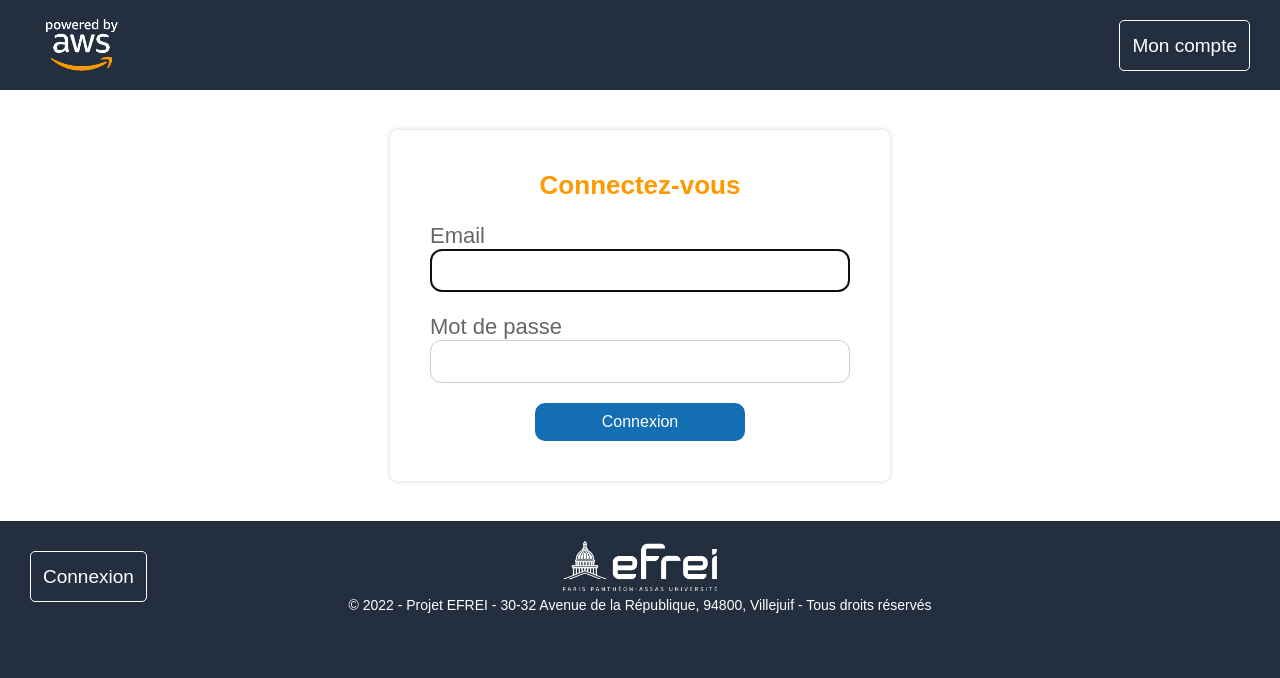
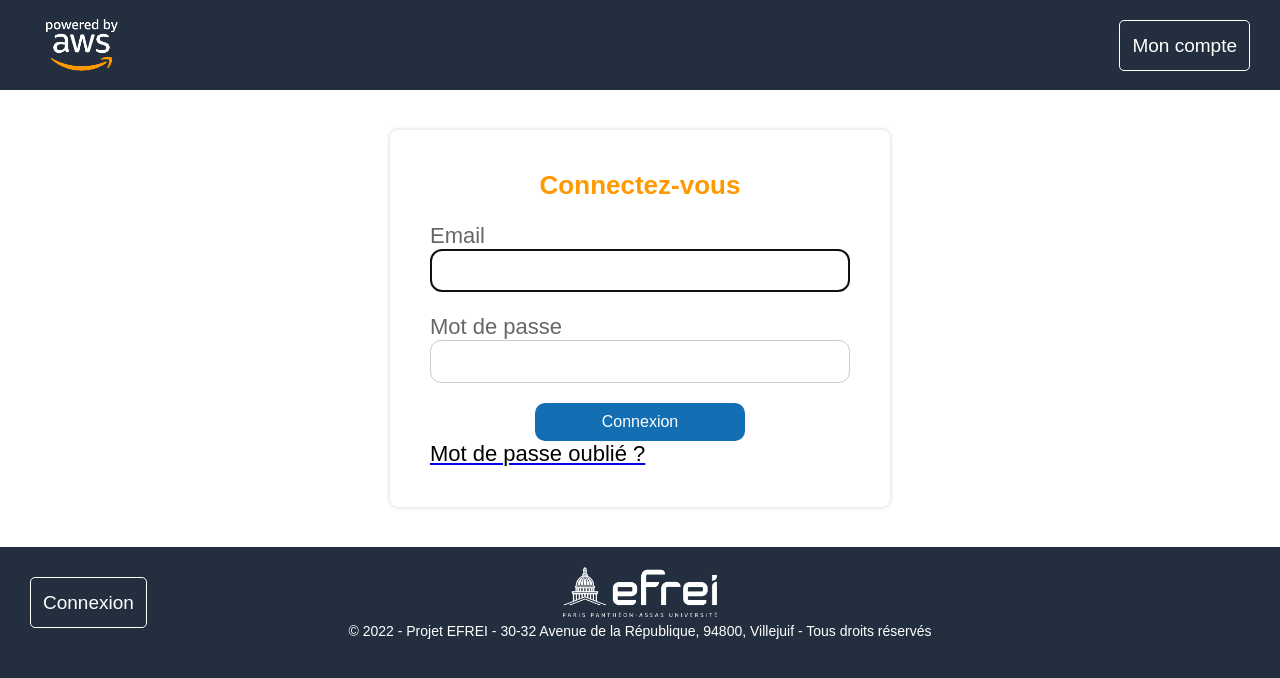
Before and after one commit to chloestephan/engineering-project, a React (Create React App) app in the folder client/: page /admin-login in a window 1280 px wide. Shown: the top 678 px of the page. Built offline with nearby package versions, Linux system fonts and the light colour scheme.

Commit message:
Lien vers mot de passe oublié customer

```diff
--- a/client/src/App.jsx
+++ b/client/src/App.jsx
@@ -7,6 +7,7 @@ import AdminHome from "./components/main/adminhome/AdminHome";
 import Unauthorized from "./components/main/unauthorized/Unauthorized";
 import RequireAuthCustomer from "./components/requireauth/RequireAuthCustomer";
 import FillForm from "./components/main/fillform/FillForm";
+import ForgotPasswordForm from "./components/main/forgotPassword/ForgotPasswordForm";
 
 function App() {
   return (
@@ -15,6 +16,8 @@ function App() {
         <Route path="/admin-login" element={<LoginForm userType="admin" />} />
         <Route path="/customer-login" element={<LoginForm userType="customer" />} />
         <Route path="/unauthorized" element={<Unauthorized />} />
+        <Route path="/forgot-password-customer" element={<ForgotPasswordForm />} />
+
 
         <Route element={<RequireAuthAdmin />}>
           <Route path="/admin-home" element={<AdminHome />} />
--- a/client/src/components/main/login/LoginForm.jsx
+++ b/client/src/components/main/login/LoginForm.jsx
@@ -3,6 +3,7 @@ import { useNavigate, useLocation } from "react-router-dom";
 import useAuth from "../../../hooks/useAuth";
 import ErrorMessageForm from "../../utils/MessageForm/ErrorMessageForm";
 import DefaultInputContainer from "../../utils/DefaultInput/DefaultInputContainer";
+import { Link } from "react-router-dom";
 
 import axios from "../../../api/axios";
 const LOGIN_URL = "/login";
@@ -81,6 +82,9 @@ const LoginForm = ({ userType = "customer" }) => {
 
         <button>Connexion</button>
       </form>
+      <Link to="/forgot-password-customer">
+        <p>Mot de passe oublié ?</p>
+      </Link>
     </section>
   );
 };
```
